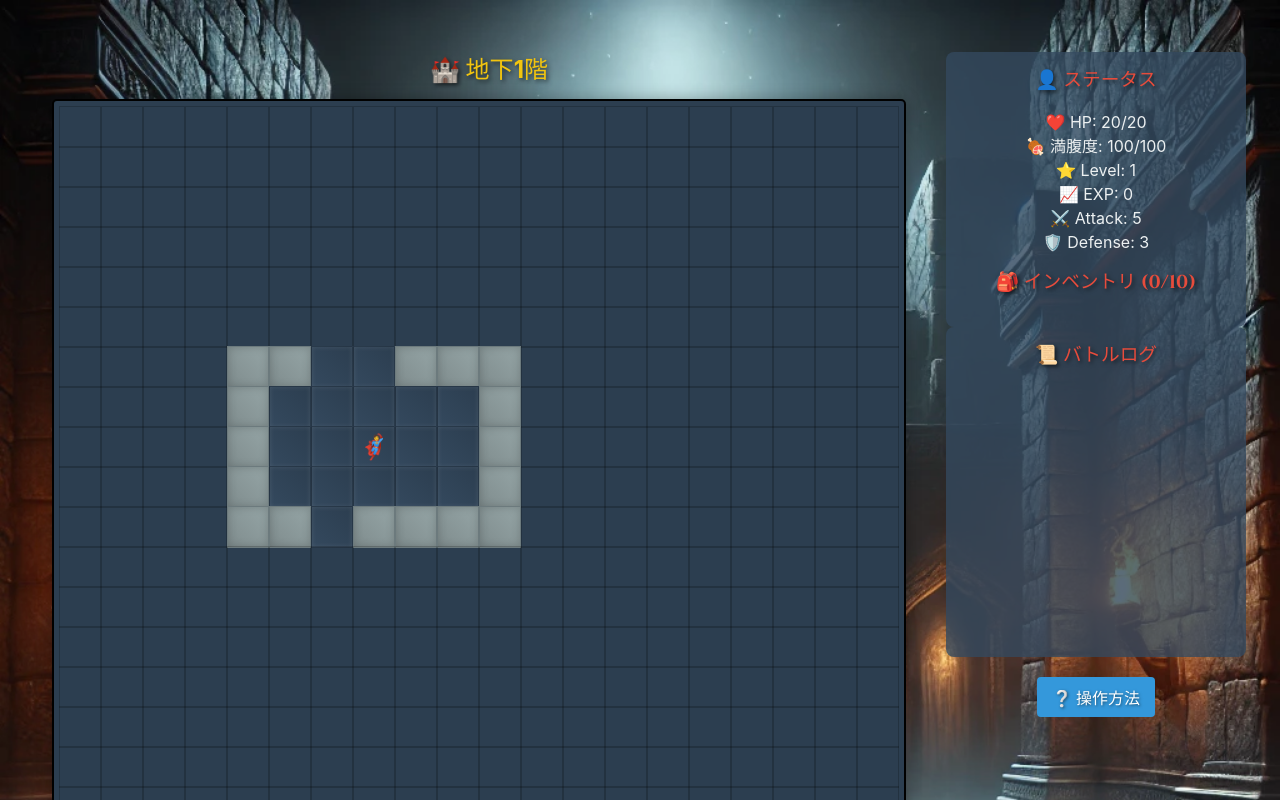
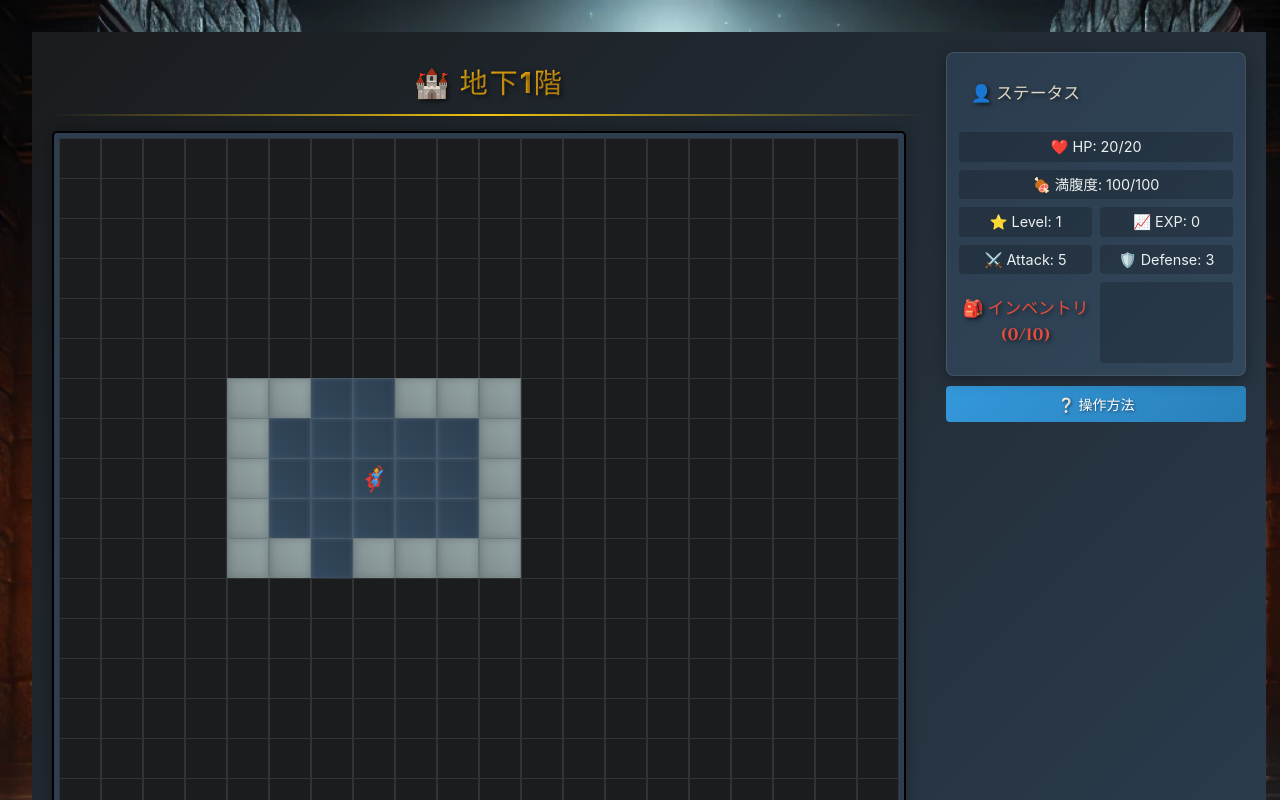
Before and after one commit to kekoyana/ai_game, a React (Vite) app in the folder roguelike/: page / in a window 1280 px wide. Shown: the top 800 px of the page. Built offline with nearby package versions, Linux system fonts and the light colour scheme.

Commit message:
バトルログをフェードアウトするようにする

```diff
--- a/roguelike/src/Game.css
+++ b/roguelike/src/Game.css
@@ -1,16 +1,67 @@
 /* 共通スタイル */
 .game-container {
-  display: flex;
+  display: grid;
+  grid-template-columns: auto 300px;
+  grid-template-rows: 1fr auto;
   padding: 20px;
   gap: 20px;
+  background: linear-gradient(135deg, #1a1c1e, #2c3e50);
+  min-height: 100vh;
+  color: #ecf0f1;
+}
+
+/* バトルログ */
+.battle-log {
+  position: fixed;
+  bottom: 20px;
+  left: 20px;
+  width: calc(100% - 360px);
+  background: rgba(0, 0, 0, 0.8);
+  padding: 10px;
+  border-radius: 8px;
+  max-height: 150px;
+  overflow-y: auto;
+  backdrop-filter: blur(5px);
+  color: #ecf0f1;
+}
+
+@keyframes fadeOut {
+  from { opacity: 1; }
+  to { opacity: 0; }
+}
+
+.battle-log-message {
+  margin: 5px 0;
+  animation: slideIn 0.3s ease;
+}
+
+@keyframes slideIn {
+  from { transform: translateX(-20px); opacity: 0; }
+  to { transform: translateX(0); opacity: 1; }
 }
 
 .floor-title {
-  margin-bottom: 10px;
-  font-size: 24px;
-  color: #f1c40f;
+  margin-bottom: 15px;
+  font-size: 28px;
+  background: linear-gradient(45deg, #f1c40f, #f39c12);
+  -webkit-background-clip: text;
+  background-clip: text;
+  color: transparent;
   text-shadow: 2px 2px 4px rgba(0, 0, 0, 0.6);
   font-weight: bold;
+  letter-spacing: 2px;
+  padding: 10px 0;
+  position: relative;
+}
+
+.floor-title::after {
+  content: '';
+  position: absolute;
+  bottom: 0;
+  left: 0;
+  width: 100%;
+  height: 2px;
+  background: linear-gradient(90deg, transparent, #f1c40f, transparent);
 }
 
 .floor-announcement {
@@ -60,8 +111,31 @@
   align-items: center;
   justify-content: center;
   font-size: 24px;
-  transition: all 0.3s;
-  border: 1px solid rgba(0, 0, 0, 0.2);
+  transition: all 0.3s ease;
+  border: 1px solid rgba(255, 255, 255, 0.1);
+  position: relative;
+  overflow: hidden;
+}
+
+.map-cell::before {
+  content: '';
+  position: absolute;
+  top: 0;
+  left: 0;
+  right: 0;
+  bottom: 0;
+  background: radial-gradient(circle at center, rgba(255,255,255,0.1) 0%, rgba(255,255,255,0) 70%);
+  opacity: 0;
+  transition: opacity 0.3s ease;
+}
+
+.map-cell:hover::before {
+  opacity: 1;
+}
+
+.map-cell[data-type="hidden"] {
+  background: #1a1c1e;
+  color: transparent;
 }
 
 /* 1-3階のデザイン */
@@ -113,13 +187,38 @@
 }
 
 /* その他のスタイル */
-.status-container { width: 300px; }
+.status-container {
+  width: 300px;
+  display: flex;
+  flex-direction: column;
+  gap: 10px;
+}
 
 .status-display {
-  background-color: rgba(52,73,94,0.8);
-  padding: 15px;
+  background: linear-gradient(135deg, rgba(44, 62, 80, 0.9), rgba(52, 73, 94, 0.9));
+  padding: 12px;
   border-radius: 8px;
   color: #ecf0f1;
+  box-shadow: 0 4px 15px rgba(0, 0, 0, 0.3);
+  backdrop-filter: blur(5px);
+  border: 1px solid rgba(255, 255, 255, 0.1);
+  display: grid;
+  grid-template-columns: repeat(2, 1fr);
+  gap: 8px;
+  font-size: 0.9em;
+}
+
+.status-display > div {
+  padding: 4px 8px;
+  border-radius: 4px;
+  background: rgba(0, 0, 0, 0.2);
+  white-space: nowrap;
+  transition: all 0.3s ease;
+}
+
+.status-display .hp-status,
+.status-display .exp-status {
+  grid-column: 1 / -1;
 }
 
 .hp-status {
@@ -136,79 +235,126 @@
   color: #f1c40f;
 }
 
-.status-title {
-  margin: 0 0 15px 0;
-  color: #e74c3c;
+/* ボタン */
+.button-group {
+  display: flex;
+  gap: 10px;
+  margin-top: 20px;
 }
 
-.inventory-title {
-  margin: 15px 0;
-  color: #e74c3c;
-}
-
-.inventory-list {
-  display: flex;
-  flex-direction: column;
-  gap: 5px;
-}
-
-.inventory-item {
-  padding: 5px;
-  background-color: #2c3e50;
-  border-radius: 4px;
-  display: flex;
-  align-items: center;
-  justify-content: space-between;
-}
-
-.inventory-item-clickable {
-  cursor: pointer;
-  display: flex;
-  align-items: center;
-  gap: 5px;
-}
-
-.drop-button {
-  background-color: #c0392b;
-  border: none;
-  color: white;
-  padding: 2px 5px;
-  border-radius: 3px;
-  cursor: pointer;
-}
-
-.battle-log {
-  background-color: rgba(52,73,94,0.8);
-  padding: 15px;
-  border-radius: 8px;
-  height: 300px;
-  overflow-y: auto;
-  color: #ecf0f1;
-}
-
-.battle-log-title {
-  margin: 0 0 15px 0;
-  color: #e74c3c;
-}
-
-.battle-log-message {
-  margin-bottom: 8px;
-}
-
-.help-button {
-  background-color: #3498db;
+/* ヘルプとログボタン */
+.help-button,
+.logs-button {
+  background: linear-gradient(135deg, #3498db, #2980b9);
   color: white;
   border: none;
   padding: 8px 15px;
   border-radius: 4px;
   cursor: pointer;
-  margin-top: 20px;
-  font-size: 16px;
-  transition: background-color 0.3s;
+  font-size: 14px;
+  transition: all 0.3s ease;
 }
 
-.help-button:hover {
-  background-color: #2980b9;
+.help-button:hover,
+.logs-button:hover {
+  transform: translateY(-1px);
+  box-shadow: 0 2px 5px rgba(0, 0, 0, 0.2);
+}
+
+  }
+  to {
+    transform: translateY(0);
+    opacity: 1;
+  }
+}
+
+
+.status-title::after {
+  content: '';
+  position: absolute;
+  bottom: 0;
+  left: 0;
+  width: 100%;
+  height: 2px;
+  background: linear-gradient(90deg, transparent, #e74c3c, transparent);
+}
+
+/* スタイルの整理 */
+
+/* ボタングループ */
+.button-group {
+  position: fixed;
+  top: 20px;
+  right: 20px;
+  display: flex;
+  gap: 10px;
+}
+
+/* ヘルプとログボタン */
+.help-button,
+.logs-button {
+  background: linear-gradient(135deg, #3498db, #2980b9);
+  color: white;
+  border: none;
+  padding: 8px 15px;
+  border-radius: 4px;
+  cursor: pointer;
+  font-size: 14px;
+  transition: all 0.3s ease;
+}
+
+.help-button:hover,
+.logs-button:hover {
+  transform: translateY(-1px);
+  box-shadow: 0 2px 5px rgba(0, 0, 0, 0.2);
+}
+
+/* バトルログ */
+.battle-log {
+  position: fixed;
+  bottom: 20px;
+  left: 20px;
+  right: 320px;
+  background: rgba(0, 0, 0, 0.8);
+  padding: 10px;
+  border-radius: 8px;
+  max-height: 150px;
+  overflow-y: auto;
+  backdrop-filter: blur(5px);
+  color: #ecf0f1;
+  opacity: 1;
+  transition: opacity 0.5s ease;
+  z-index: 100;
+}
+
+.battle-log::-webkit-scrollbar {
+  width: 6px;
+}
+
+.battle-log::-webkit-scrollbar-track {
+  background: rgba(0, 0, 0, 0.2);
+}
+
+.battle-log::-webkit-scrollbar-thumb {
+  background: rgba(255, 255, 255, 0.2);
+  border-radius: 3px;
+}
+
+.battle-log.fade-out {
+  opacity: 0;
+}
+
+.battle-log-message {
+  padding: 4px 8px;
+  margin: 2px 0;
+  background: rgba(255, 255, 255, 0.1);
+  border-radius: 4px;
+  animation: slideIn 0.3s ease;
+}
+
+@keyframes slideIn {
+  from { transform: translateY(10px); opacity: 0; }
+  to { transform: translateY(0); opacity: 1; }
 }
 
 .operation-instructions {
--- a/roguelike/src/Game.tsx
+++ b/roguelike/src/Game.tsx
@@ -1,4 +1,4 @@
-import React, { useEffect, useState, useCallback } from 'react';
+import React, { useEffect, useState, useCallback, useRef } from 'react'; // eslint-disable-line no-unused-vars
 import { GameState, Direction, Cell, Monster } from './types/game';
 import { createInitialGameState, movePlayer, applyItem, getPlayerPower, dropItem } from './game/gameLogic';
 import './Game.css';
@@ -12,6 +12,21 @@ const Game: React.FC = () => {
   const [showFloorAnnouncement, setShowFloorAnnouncement] = useState(true);
   const [prevFloor, setPrevFloor] = useState(1);
   const [showHelp, setShowHelp] = useState(false);
+  const [battleLogFade, setBattleLogFade] = useState(true);
+  /* eslint-disable-next-line no-unused-vars */
+  const prevBattleLogLengthRef = useRef<number>(gameState.battleLogs.length);
+  useEffect(() => {
+    if (gameState.battleLogs.length > prevBattleLogLengthRef.current) {
+      setBattleLogFade(false);
+      const timer = setTimeout(() => {
+        setBattleLogFade(true);
+      }, 3000);
+      prevBattleLogLengthRef.current = gameState.battleLogs.length;
+      return () => clearTimeout(timer);
+    } else {
+      prevBattleLogLengthRef.current = gameState.battleLogs.length;
+    }
+  }, [gameState.battleLogs]);
 
   // 初期表示とフロア変更時のアナウンス表示
   useEffect(() => {
@@ -157,6 +172,15 @@ const Game: React.FC = () => {
         </div>
       </div>
 
+      <div className={`battle-log ${battleLogFade ? "fade-out" : ""}`}>
+        <div>
+          {gameState.battleLogs.slice().reverse().map((log, index) => (
+            <div key={index} style={{ marginBottom: '8px' }}>
+              {log.message}
+            </div>
+          ))}
+        </div>
+      </div>
       <div className="status-container">
         {/* ステータス表示 */}
         <div className="status-display">
@@ -223,17 +247,6 @@ const Game: React.FC = () => {
           </div>
         </div>
 
-        {/* バトルログ表示 */}
-        <div className="battle-log">
-          <h3 style={{ margin: '0 0 15px 0', color: '#e74c3c' }}>📜 バトルログ</h3>
-          <div>
-            {gameState.battleLogs.slice().reverse().map((log, index) => (
-              <div key={index} style={{ marginBottom: '8px' }}>
-                {log.message}
-              </div>
-            ))}
-          </div>
-        </div>
 
         <button className="help-button" onClick={() => setShowHelp(true)}>
           ❔ 操作方法
```
